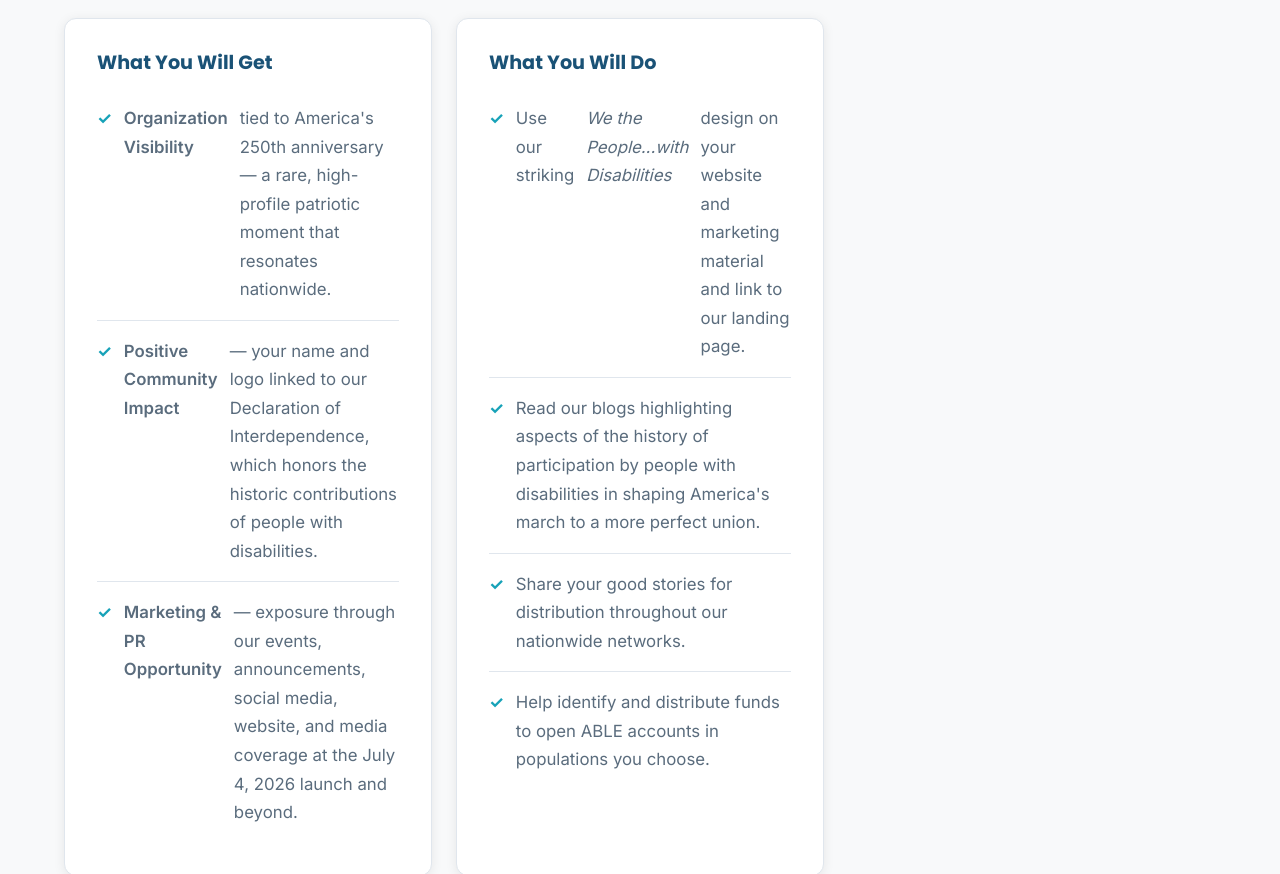
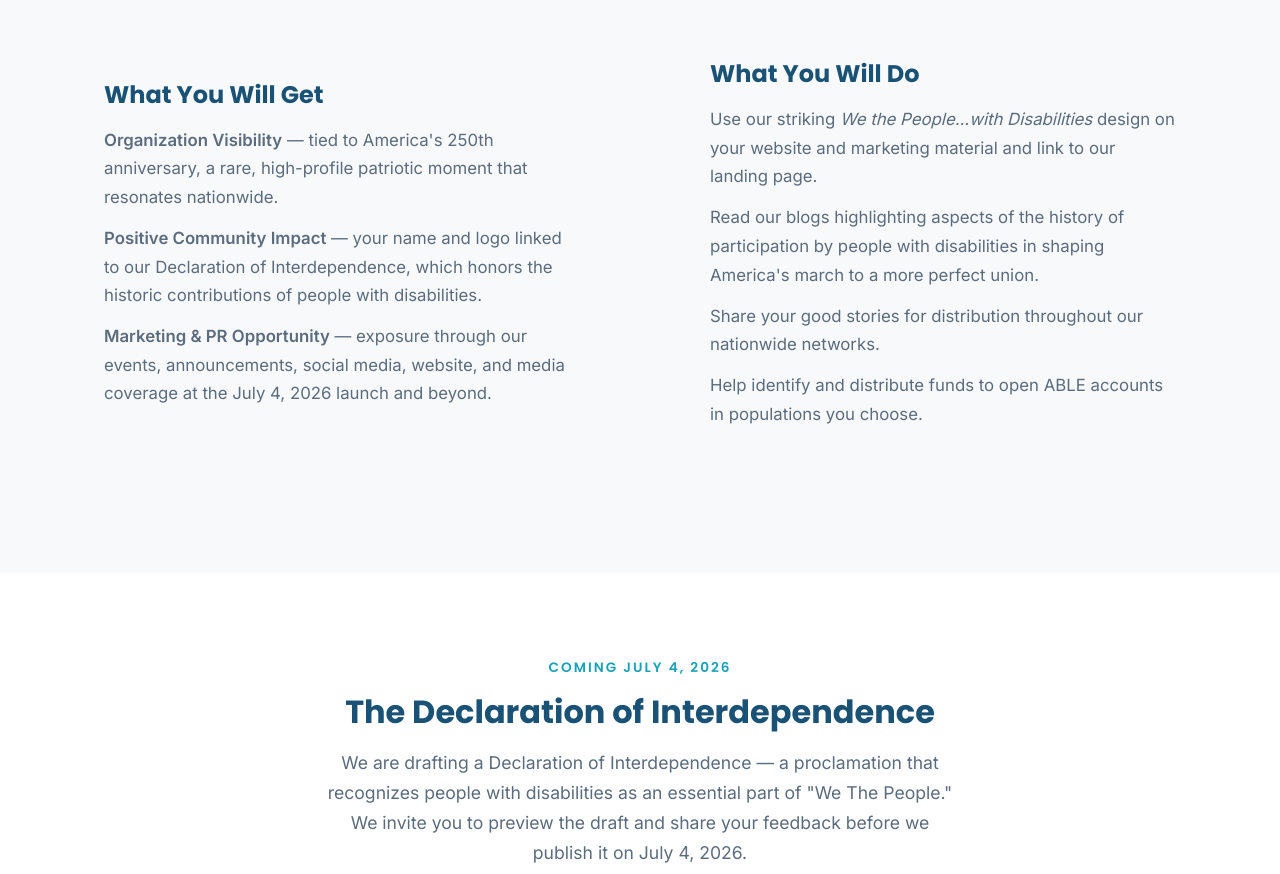
Before and after one commit to able-angel/ableangel-rebuild, a plain HTML site: page able250.html in a window 1280 px wide. Shown: the part 1620-2494 px from the top of the page. Drawn offline with Linux system fonts and the light colour scheme.

Commit message:
Fix Able250 card layout and enlarge Greater Good logo
- Replace narrow card grid with two-column info-block layout for
  What You Will Get / What You Will Do sections
- Set sponsor logos to 220px max width/height for equal prominence

Co-Authored-By: Claude Opus 4.6 (1M context) <noreply@anthropic.com>

```diff
--- a/able250.html
+++ b/able250.html
@@ -66,23 +66,19 @@
         <p>We want you to support and sponsor an announcement of your own. We want to add your name to the effort and to reach out to your communities of influence to help us reach the goal of 250 new account holders.</p>
       </div>
 
-      <div class="card-grid fade-in">
-        <div class="card">
+      <div class="two-col fade-in">
+        <div class="info-block">
           <h3>What You Will Get</h3>
-          <ul class="info-list">
-            <li><strong>Organization Visibility</strong> tied to America's 250th anniversary — a rare, high-profile patriotic moment that resonates nationwide.</li>
-            <li><strong>Positive Community Impact</strong> — your name and logo linked to our Declaration of Interdependence, which honors the historic contributions of people with disabilities.</li>
-            <li><strong>Marketing &amp; PR Opportunity</strong> — exposure through our events, announcements, social media, website, and media coverage at the July 4, 2026 launch and beyond.</li>
-          </ul>
+          <p><strong>Organization Visibility</strong> — tied to America's 250th anniversary, a rare, high-profile patriotic moment that resonates nationwide.</p>
+          <p><strong>Positive Community Impact</strong> — your name and logo linked to our Declaration of Interdependence, which honors the historic contributions of people with disabilities.</p>
+          <p><strong>Marketing &amp; PR Opportunity</strong> — exposure through our events, announcements, social media, website, and media coverage at the July 4, 2026 launch and beyond.</p>
         </div>
-        <div class="card">
+        <div class="info-block">
           <h3>What You Will Do</h3>
-          <ul class="info-list">
-            <li>Use our striking <em>We the People...with Disabilities</em> design on your website and marketing material and link to our landing page.</li>
-            <li>Read our blogs highlighting aspects of the history of participation by people with disabilities in shaping America's march to a more perfect union.</li>
-            <li>Share your good stories for distribution throughout our nationwide networks.</li>
-            <li>Help identify and distribute funds to open ABLE accounts in populations you choose.</li>
-          </ul>
+          <p>Use our striking <em>We the People...with Disabilities</em> design on your website and marketing material and link to our landing page.</p>
+          <p>Read our blogs highlighting aspects of the history of participation by people with disabilities in shaping America's march to a more perfect union.</p>
+          <p>Share your good stories for distribution throughout our nationwide networks.</p>
+          <p>Help identify and distribute funds to open ABLE accounts in populations you choose.</p>
         </div>
       </div>
     </div>
--- a/styles.css
+++ b/styles.css
@@ -573,8 +573,10 @@ ul, ol { list-style: none; }
 }
 
 .sponsor-card img {
-  max-height: 140px;
+  max-width: 220px;
+  max-height: 220px;
   width: auto;
+  height: auto;
   margin: 0 auto 20px;
   object-fit: contain;
 }
```
